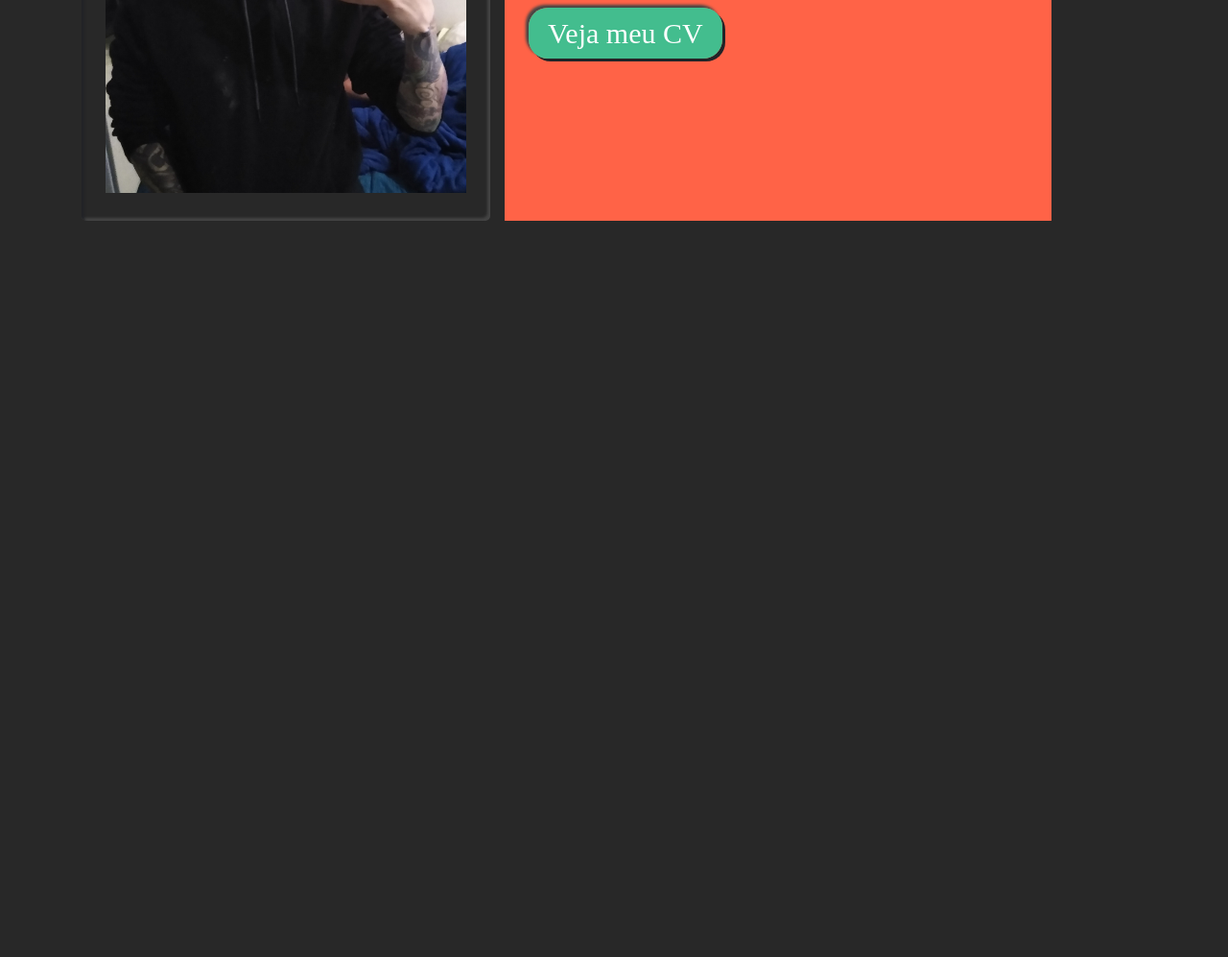
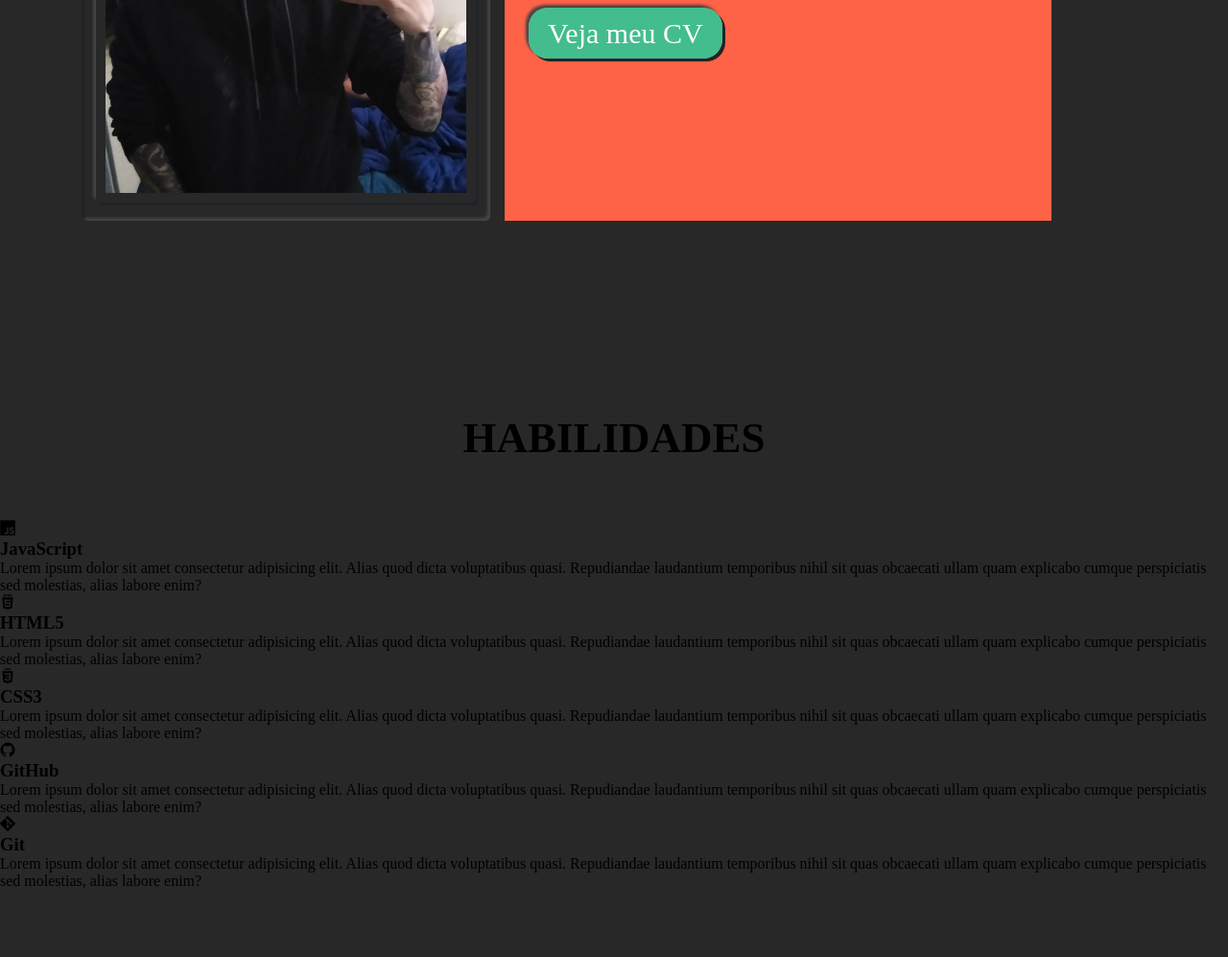
Before and after one commit to Alexjr53/Portfolio, a plain HTML site: page index.html in a window 1280 px wide. Shown: the part 1589-2586 px from the top of the page at 96% size. Before the commit the page ends 1889 px from the top, so only its background shows below. Drawn offline with nearby package versions, Linux system fonts and the light colour scheme.

Commit message:
section de habilidades criada

```diff
--- a/index.html
+++ b/index.html
@@ -6,12 +6,14 @@
     <meta http-equiv="X-UA-Compatible" content="IE=edge">
     <meta name="viewport" content="width=device-width, initial-scale=1.0">
     <link rel="stylesheet" href="src/css/font-awesome.css">
+    <link rel="stylesheet" href="https://cdn.jsdelivr.net/gh/devicons/devicon@v2.15.1/devicon.min.css">
     <link rel="stylesheet" href="src/css/variables.css">
     <link rel="stylesheet" href="src/css/reset.css">
     <link rel="stylesheet" href="src/css/global.css">
     <link rel="stylesheet" href="src/css/header.css">
     <link rel="stylesheet" href="src/css/home.css">
     <link rel="stylesheet" href="src/css/about.css">
+    <link rel="stylesheet" href="src/css/habilidades.css">
     <title>Alexsandro rosa junior - Desenvolvedor Frontend</title>
 </head>
 
@@ -72,7 +74,7 @@
         </div>
     </section>
 
-    <section class="sobre-mim section" id="#sobre">
+    <section class="sobre-mim section" id="sobre-mim">
         <div class="container">
             <div class="row">
                 <div class="section-title">
@@ -82,7 +84,7 @@
             <div class="row">
                 <div class="imagem-sobre-mim">
                     <div class="img-box inner-shadow">
-                        <img src="src/images/foto-perfil.jpg" alt="foto de perfil">
+                        <img src="src/images/foto-perfil.jpg" alt="foto de perfil" class="outter-shadow">
                     </div>
                 </div>
                 <div class="info-sobre-mim">
@@ -95,15 +97,66 @@
                         expedita animi perspiciatis ullam</p>
 
                     <div class="btn">
-                        <a href="" class="btn-link outter-shadow">Veja meu CV</a>
+                        <a target="_blank" href="#" class="btn-link outter-shadow">Veja meu CV</a>
                     </div>
                 </div>
             </div>
         </div>
+    </section>
+
+    <section class="habilitades section" id="habilitades">
+        <div class="container">
+            <div class="row">
+                <div class="section-title">
+                    <h2>Habilidades</h2>
+                </div>
+            </div>
+        </div>
+
+        <div class="container-habilidades">
+            <div class="info">
+                <div class="logo">
+                    <i class="devicon devicon-javascript-plain"></i>
+                </div>
+                <h3>JavaScript</h3>
+                <p>Lorem ipsum dolor sit amet consectetur adipisicing elit. Alias quod dicta voluptatibus quasi. Repudiandae laudantium temporibus nihil sit quas obcaecati ullam quam explicabo cumque perspiciatis sed molestias, alias labore enim?</p>
+            </div>
+
+            <div class="info">
+                <div class="logo">
+                    <i class="devicon devicon-html5-plain-wordmark"></i>
+                </div>
+                <h3>HTML5</h3>
+                <p>Lorem ipsum dolor sit amet consectetur adipisicing elit. Alias quod dicta voluptatibus quasi. Repudiandae laudantium temporibus nihil sit quas obcaecati ullam quam explicabo cumque perspiciatis sed molestias, alias labore enim?</p>
+            </div>
+
+            <div class="info">
+                <div class="logo">
+                    <i class="devicon devicon-css3-plain-wordmark"></i>
+                </div>
+                <h3>CSS3</h3>
+                <p>Lorem ipsum dolor sit amet consectetur adipisicing elit. Alias quod dicta voluptatibus quasi. Repudiandae laudantium temporibus nihil sit quas obcaecati ullam quam explicabo cumque perspiciatis sed molestias, alias labore enim?</p>
+            </div>
+
+            <div class="info">
+                <div class="logo">
+                    <i class="devicon devicon-github-original"></i>
+                </div>
+                <h3>GitHub</h3>
+                <p>Lorem ipsum dolor sit amet consectetur adipisicing elit. Alias quod dicta voluptatibus quasi. Repudiandae laudantium temporibus nihil sit quas obcaecati ullam quam explicabo cumque perspiciatis sed molestias, alias labore enim?</p>
+            </div>
+
+            <div class="info">
+                <div class="logo">
+                    <i class="devicon devicon-git-plain"></i>
+                </div>
+                <h3>Git</h3>
+                <p>Lorem ipsum dolor sit amet consectetur adipisicing elit. Alias quod dicta voluptatibus quasi. Repudiandae laudantium temporibus nihil sit quas obcaecati ullam quam explicabo cumque perspiciatis sed molestias, alias labore enim?</p>
+            </div>
+        </div>
+
 
     </section>
-
-    <section class="habilitades"></section>
 
     <section class="projetos"></section>
 
```
